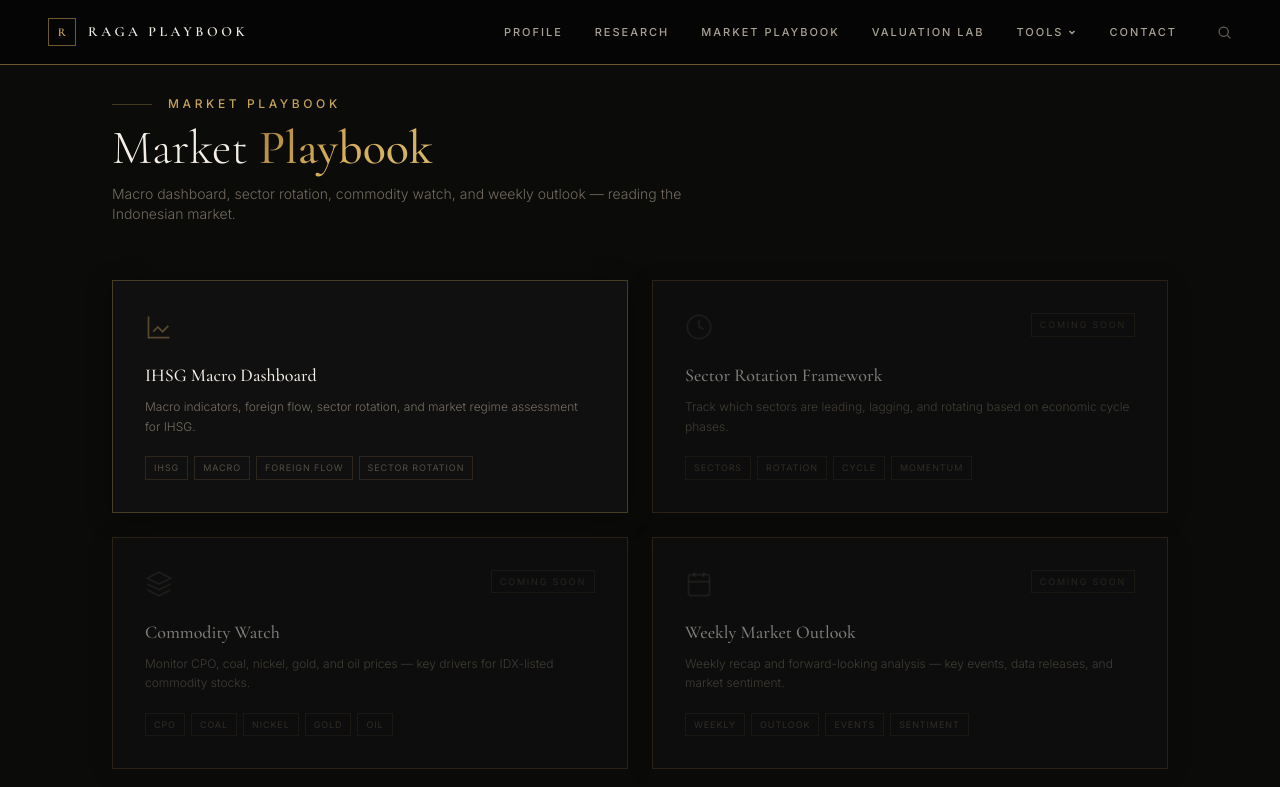
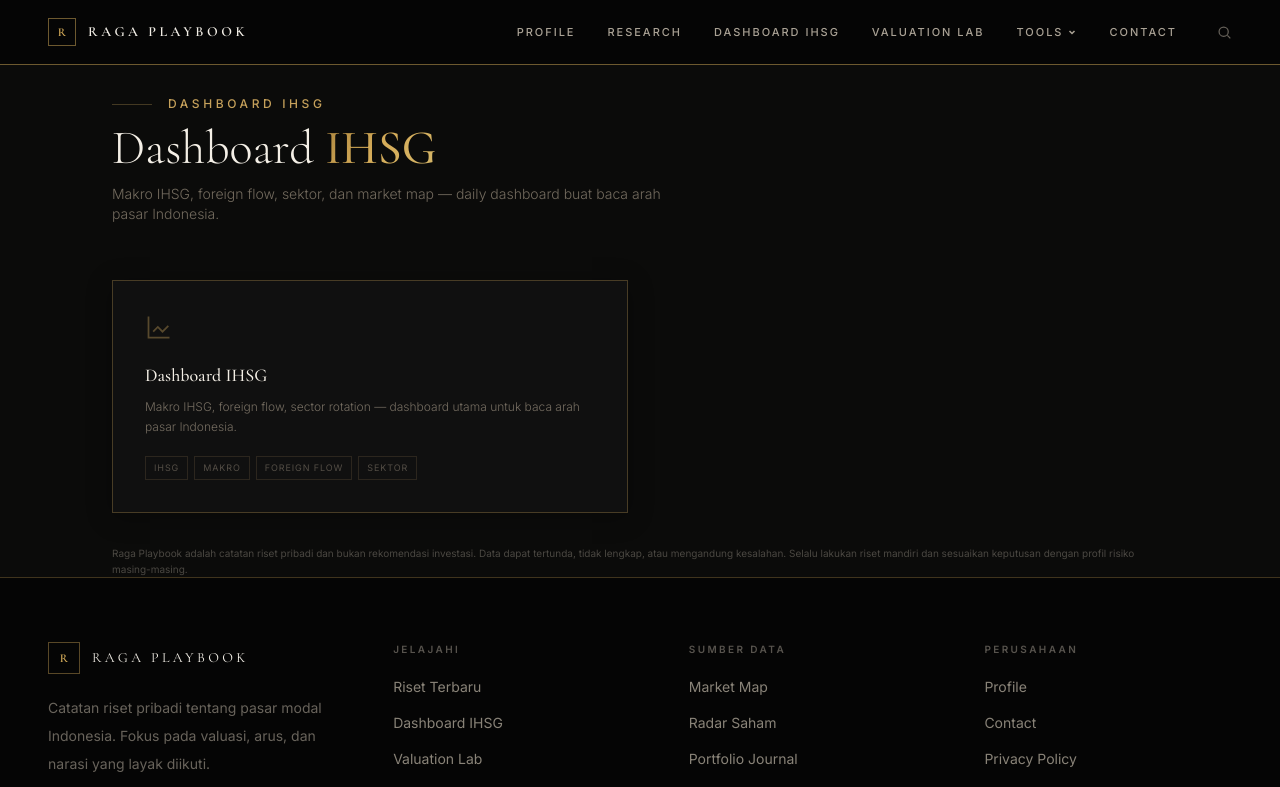
Before and after one commit to broden101/portfolio, a Next.js app: page /playbook in a window 1280 px wide. Shown: the top 787 px of the page. Built offline with nearby package versions, Linux system fonts and the light colour scheme.

Commit message:
Market Playbook → Dashboard IHSG + hapus sector/commodity/weekly

```diff
--- a/app/playbook/ihsg/page.tsx
+++ b/app/playbook/ihsg/page.tsx
@@ -281,7 +281,7 @@ export default function IHSGDashboard() {
           <div>
             <div className="flex items-center gap-4 mb-3">
               <div className="w-10 h-px bg-[#C6A15B]/30" />
-              <span className="text-[#C6A15B] text-xs tracking-[0.3em] uppercase font-medium">Market Playbook</span>
+              <span className="text-[#C6A15B] text-xs tracking-[0.3em] uppercase font-medium">Dashboard IHSG</span>
             </div>
             <h1 className="font-heading text-4xl md:text-5xl text-[#F4EFE6] font-light mb-2">
               IHSG <span className="text-gold-gradient font-medium">Dasbor Makro</span>
--- a/app/playbook/page.tsx
+++ b/app/playbook/page.tsx
@@ -6,57 +6,15 @@ import { Disclaimer } from "@/components/DataState";
 
 const tools = [
   {
-    title: "IHSG Macro Dashboard",
-    desc: "Macro indicators, foreign flow, sector rotation, and market regime assessment for IHSG.",
-    tags: ["IHSG", "Macro", "Foreign Flow", "Sector Rotation"],
+    title: "Dashboard IHSG",
+    desc: "Makro IHSG, foreign flow, sector rotation — dashboard utama untuk baca arah pasar Indonesia.",
+    tags: ["IHSG", "Makro", "Foreign Flow", "Sektor"],
     href: "/playbook/ihsg",
     ready: true,
     icon: (
       <svg className="w-7 h-7" fill="none" stroke="currentColor" strokeWidth="1.5" viewBox="0 0 24 24">
         <path d="M3 3v18h18" />
         <path d="M7 16l4-4 4 4 5-5" />
-      </svg>
-    ),
-  },
-  {
-    title: "Sector Rotation Framework",
-    desc: "Track which sectors are leading, lagging, and rotating based on economic cycle phases.",
-    tags: ["Sectors", "Rotation", "Cycle", "Momentum"],
-    href: "#",
-    ready: false,
-    icon: (
-      <svg className="w-7 h-7" fill="none" stroke="currentColor" strokeWidth="1.5" viewBox="0 0 24 24">
-        <circle cx="12" cy="12" r="10" />
-        <path d="M12 6v6l4 2" />
-      </svg>
-    ),
-  },
-  {
-    title: "Commodity Watch",
-    desc: "Monitor CPO, coal, nickel, gold, and oil prices — key drivers for IDX-listed commodity stocks.",
-    tags: ["CPO", "Coal", "Nickel", "Gold", "Oil"],
-    href: "#",
-    ready: false,
-    icon: (
-      <svg className="w-7 h-7" fill="none" stroke="currentColor" strokeWidth="1.5" viewBox="0 0 24 24">
-        <path d="M12 2L2 7l10 5 10-5-10-5z" />
-        <path d="M2 17l10 5 10-5" />
-        <path d="M2 12l10 5 10-5" />
-      </svg>
-    ),
-  },
-  {
-    title: "Weekly Market Outlook",
-    desc: "Weekly recap and forward-looking analysis — key events, data releases, and market sentiment.",
-    tags: ["Weekly", "Outlook", "Events", "Sentiment"],
-    href: "#",
-    ready: false,
-    icon: (
-      <svg className="w-7 h-7" fill="none" stroke="currentColor" strokeWidth="1.5" viewBox="0 0 24 24">
-        <rect x="3" y="4" width="18" height="18" rx="2" />
-        <line x1="16" y1="2" x2="16" y2="6" />
-        <line x1="8" y1="2" x2="8" y2="6" />
-        <line x1="3" y1="10" x2="21" y2="10" />
       </svg>
     ),
   },
@@ -71,13 +29,13 @@ export default function PlaybookHubPage() {
         <div className="mb-14">
           <div className="flex items-center gap-4 mb-3">
             <div className="w-10 h-px bg-[#C6A15B]/30" />
-            <span className="text-[#C6A15B] text-xs tracking-[0.3em] uppercase font-medium">Market Playbook</span>
+            <span className="text-[#C6A15B] text-xs tracking-[0.3em] uppercase font-medium">Dashboard IHSG</span>
           </div>
           <h1 className="font-heading text-4xl md:text-5xl text-[#F4EFE6] font-light mb-3">
-            Market <span className="text-gold-gradient font-medium">Playbook</span>
+            Dashboard <span className="text-gold-gradient font-medium">IHSG</span>
           </h1>
           <p className="text-[#B8AA96]/60 text-sm font-light max-w-xl">
-            Macro dashboard, sector rotation, commodity watch, and weekly outlook — reading the Indonesian market.
+            Makro IHSG, foreign flow, sektor, dan market map — daily dashboard buat baca arah pasar Indonesia.
           </p>
         </div>
 
--- a/components/Footer.tsx
+++ b/components/Footer.tsx
@@ -3,7 +3,7 @@
 const links = {
   JELAJAHI: [
     { label: "Riset Terbaru", href: "/articles" },
-    { label: "Market Playbook", href: "/playbook" },
+    { label: "Dashboard IHSG", href: "/playbook/ihsg" },
     { label: "Valuation Lab", href: "/calculator" },
     { label: "Data Room", href: "/screener" },
   ],
--- a/components/Navbar.tsx
+++ b/components/Navbar.tsx
@@ -11,7 +11,7 @@ interface NavLink {
 const navLinks: NavLink[] = [
   { label: "Profile", href: "/#about" },
   { label: "Research", href: "/articles" },
-  { label: "Market Playbook", href: "/playbook" },
+  { label: "Dashboard IHSG", href: "/playbook/ihsg" },
   { label: "Valuation Lab", href: "/calculator" },
   {
     label: "Tools",
```
